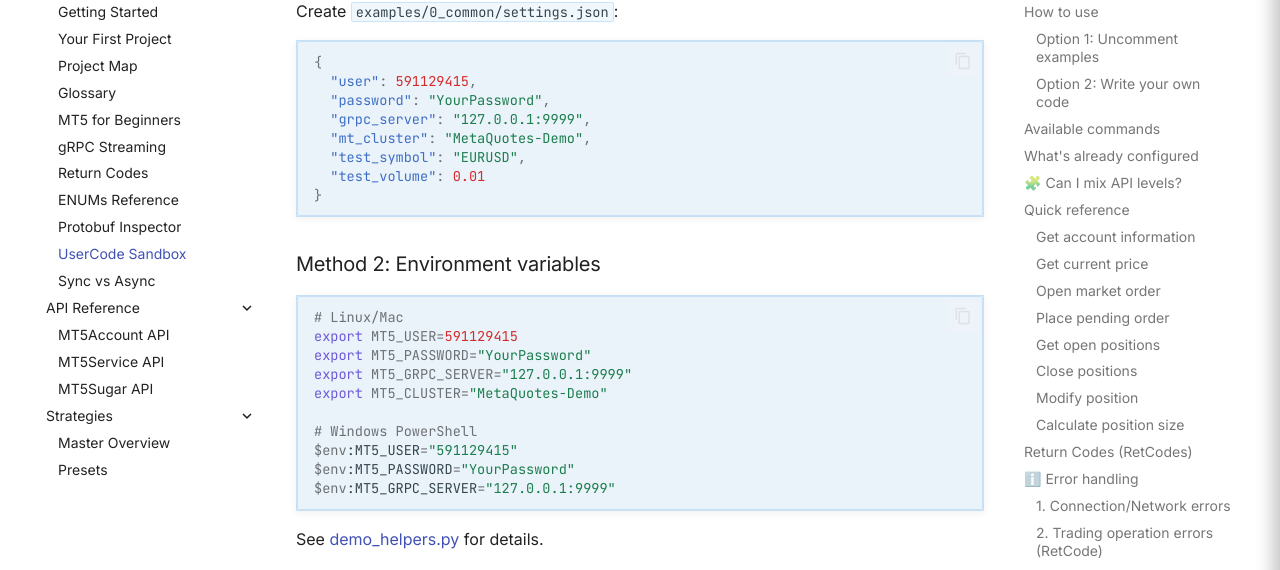
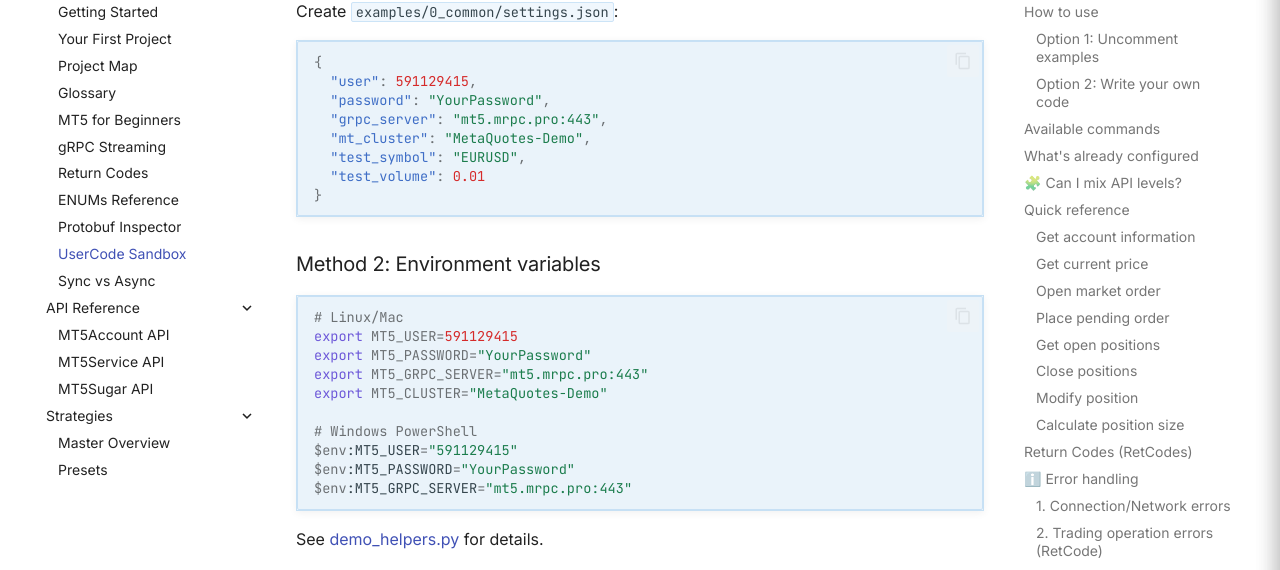
Before and after one commit to MetaRPC/GoMT5, an MkDocs documentation site: the page built from docs/All_Guides/USERCODE_SANDBOX_GUIDE.md, in a window 1280 px wide and 900 px high, scrolled down 6477 px. Shown: the part 150-720 px from the top of the window. Built offline with MkDocs 1.6.1 and Material for MkDocs 9.7.7, drawn with Linux system fonts in a browser that asks for light colours; comment, search, counter and statistics services are not loaded.

Commit message:
docs: add API key guide at https://mrpc.pro/signup and standardize production endpoints

````diff
--- a/docs/All_Guides/USERCODE_SANDBOX_GUIDE.md
+++ b/docs/All_Guides/USERCODE_SANDBOX_GUIDE.md
@@ -309,7 +309,7 @@ Create `examples/0_common/settings.json`:
 {
   "user": 591129415,
   "password": "YourPassword",
-  "grpc_server": "127.0.0.1:9999",
+  "grpc_server": "mt5.mrpc.pro:443",
   "mt_cluster": "MetaQuotes-Demo",
   "test_symbol": "EURUSD",
   "test_volume": 0.01
@@ -322,13 +322,13 @@ Create `examples/0_common/settings.json`:
 # Linux/Mac
 export MT5_USER=591129415
 export MT5_PASSWORD="YourPassword"
-export MT5_GRPC_SERVER="127.0.0.1:9999"
+export MT5_GRPC_SERVER="mt5.mrpc.pro:443"
 export MT5_CLUSTER="MetaQuotes-Demo"
 
 # Windows PowerShell
 $env:MT5_USER="591129415"
 $env:MT5_PASSWORD="YourPassword"
-$env:MT5_GRPC_SERVER="127.0.0.1:9999"
+$env:MT5_GRPC_SERVER="mt5.mrpc.pro:443"
 ```
 
 See [demo_helpers.py](#) for details.
````
Also changed, not shown: README.md (+42 -11 lines), docs/All_Guides/GETTING_STARTED.md (+10 -0 lines), docs/All_Guides/RETURN_CODES_REFERENCE.md (+1 -1 lines), docs/All_Guides/Your_First_Project.md (+9 -0 lines), docs/MT5Account/MT5Account.Master.Overview.md (+1 -1 lines), 1 other file.
